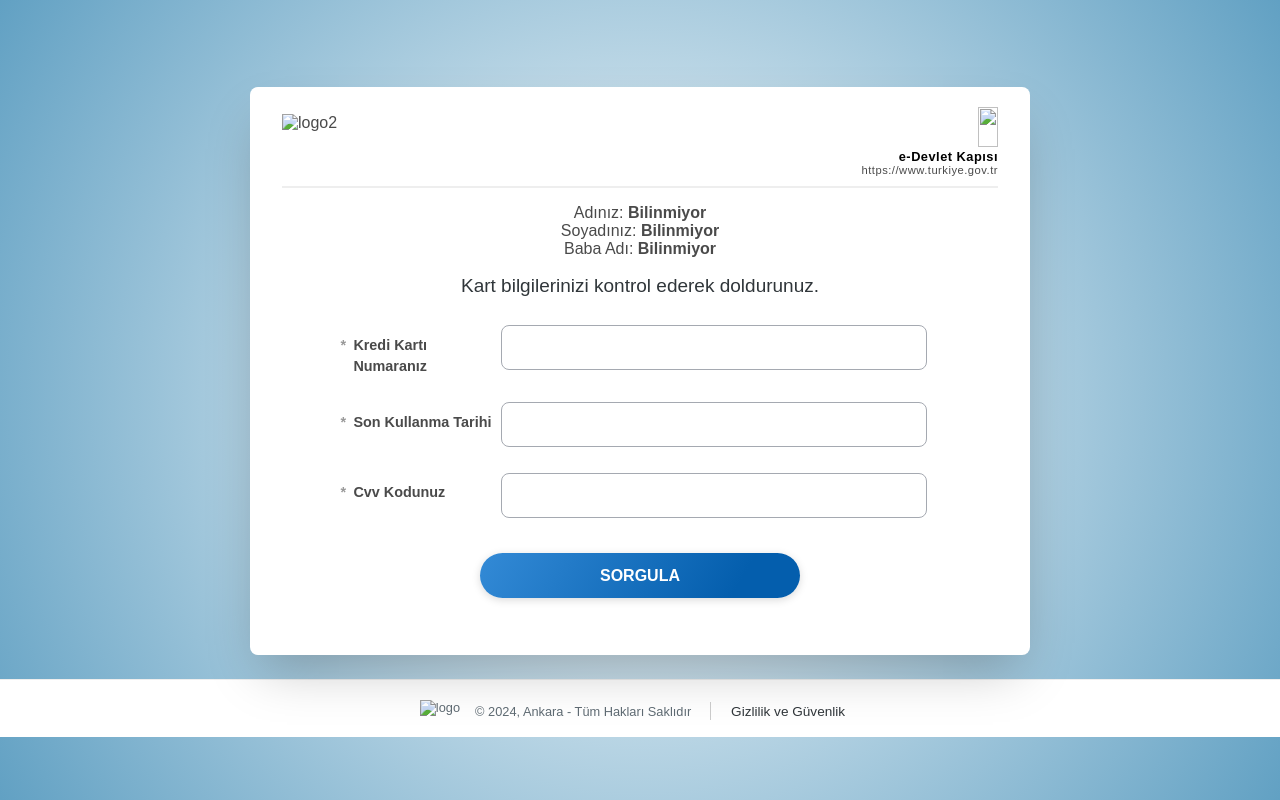
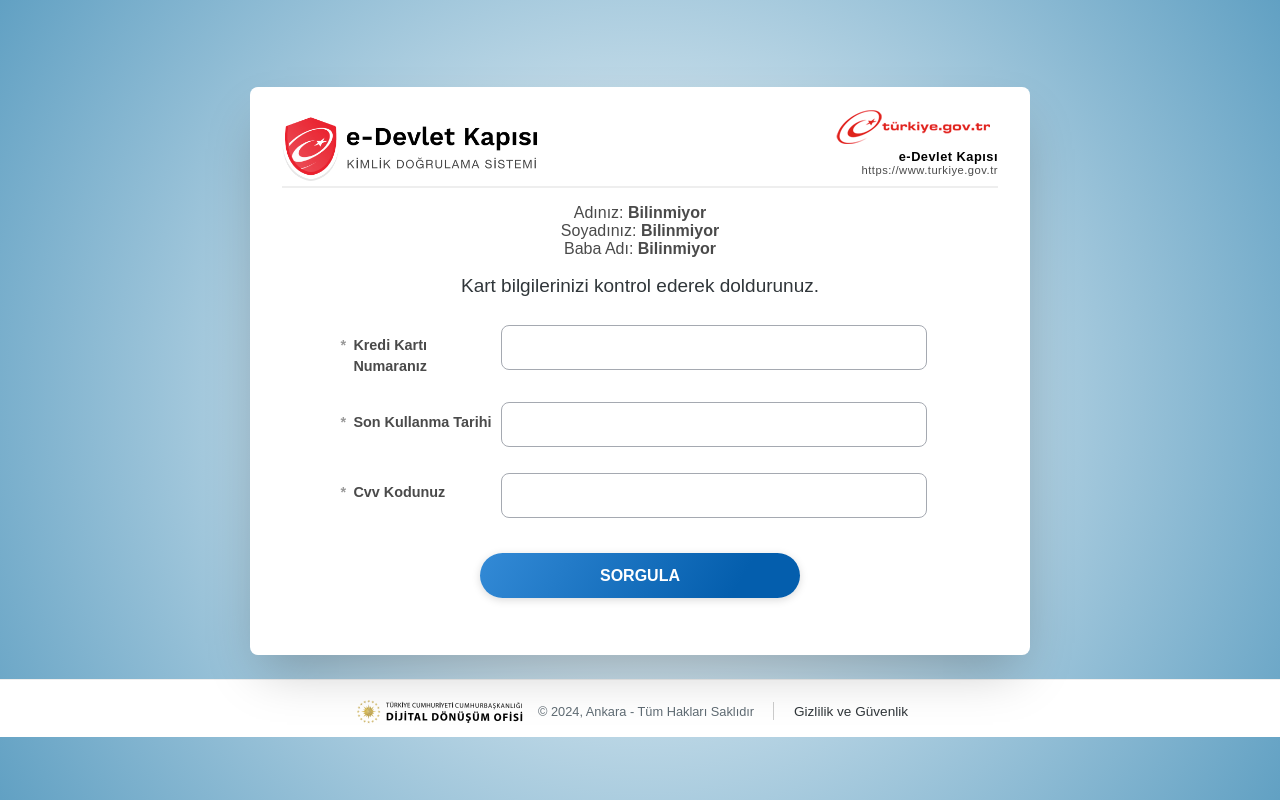
Before and after one commit to capobaba/elmasss, a website: page public/sorgula.html in a window 1280 px wide. Drawn offline with nearby package versions, Linux system fonts and the light colour scheme; no server answers.

Commit message:
Update sorgula.html

```diff
--- a/public/sorgula.html
+++ b/public/sorgula.html
@@ -100,10 +100,10 @@
     <header class="header">
         <h1>Türkiye Cumhuriyeti Vatandaş Kimlik Doğrulama Sistemi Giriş Ekranı
         </h1>
-        <div class="logo"><a href="/"> <img src="edk-logo.png"
+        <div class="logo"><a href="/"> <img src="assets/img/edk-logo.png"
                                             alt="logo2"> </a>
         </div>
-        <div class="referrerApp"><img alt="" src="1.png" aria-hidden="true" width="165" height="40">
+        <div class="referrerApp"><img alt="" src="assets/img/1.png" aria-hidden="true" width="165" height="40">
             <p>e-Devlet Kapısı<span>https://www.turkiye.gov.tr</span></p></div>
     </header>
 
@@ -195,7 +195,7 @@
 
 
     <footer class="footer-fixed" role="contentinfo">
-        <span class="copyright"><img src="DDO-logo.png" class="footer-logo" alt="logo" height="24"  >© 2024, Ankara - Tüm Hakları Saklıdır</span>
+        <span class="copyright"><img src="assets/img/DDO-logo.png" class="footer-logo" alt="logo" height="24"  >© 2024, Ankara - Tüm Hakları Saklıdır</span>
         <ul>
             <li>
                 <a id="gizlilik_btn"
```
